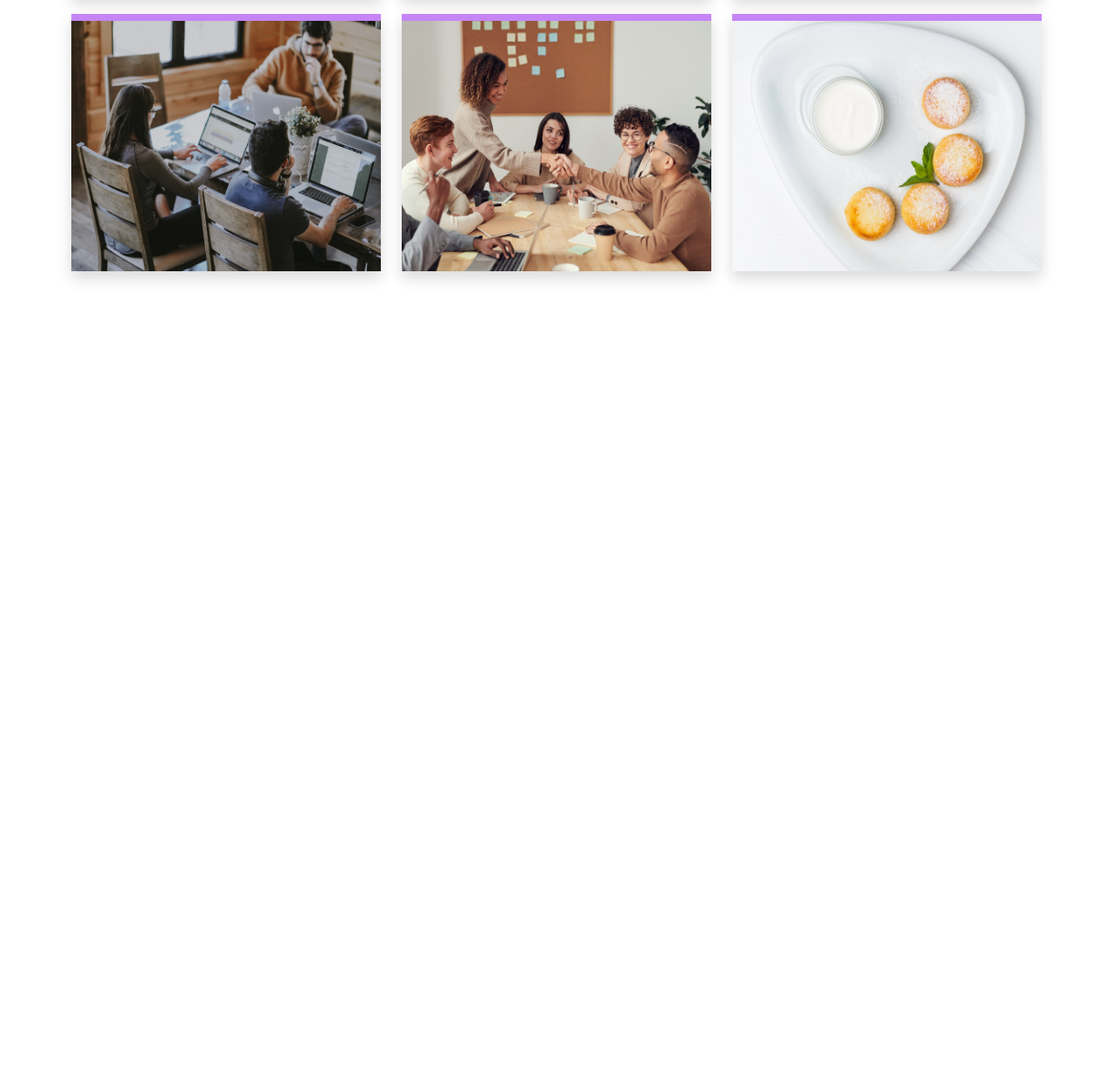
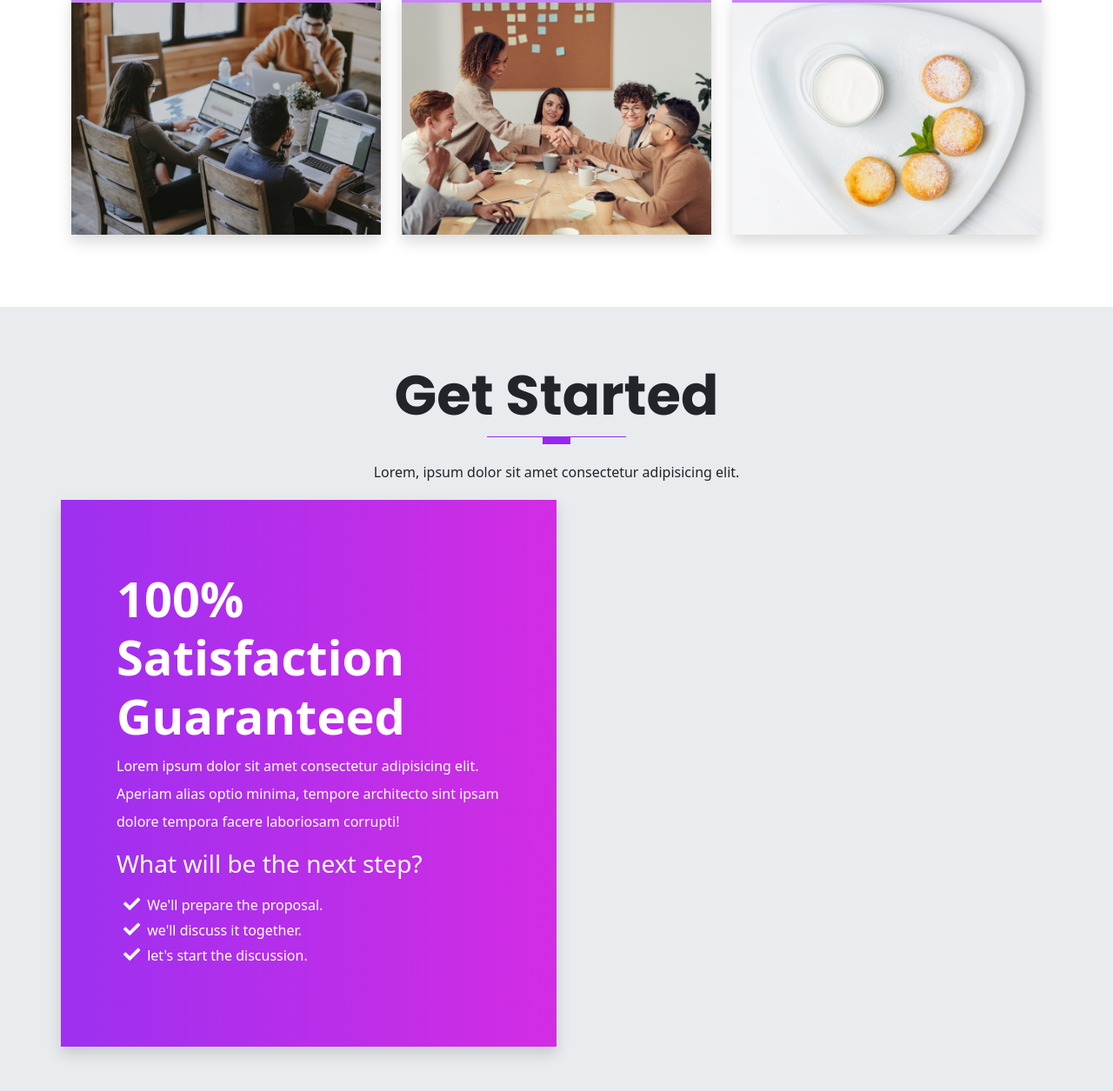
Before and after one commit to iIlumi/fcc_portfolio_bs5, a website: page index.html in a window 1280 px wide. Shown: the part 6046-7301 px from the top of the page at 87% size. Before the commit the page ends 6441 px from the top, so only its background shows below. Drawn offline with Linux system fonts and the light colour scheme.

Commit message:
note problem w img and overflow hidden, cta-left

```diff
--- a/index.html
+++ b/index.html
@@ -851,6 +851,39 @@
       </div>
     </section>
 
+    <section id="contact" class="get-started">
+      <div class="container">
+        <div class="row text-center">
+          <h1 class="display-3 fw-bold text-capitalize">get started</h1>
+          <div class="heading-line"></div>
+          <p class="lh-lg">
+            Lorem, ipsum dolor sit amet consectetur adipisicing elit.
+          </p>
+        </div>
+        <div class="row">
+          <div class="col-12 col-lg-6 text-white gradient shadow p-3">
+            <div class="cta-info w-100">
+              <h4 class="display-4 fw-bold">100% Satisfaction Guaranteed</h4>
+              <p class="lh-lg">
+                Lorem ipsum dolor sit amet consectetur adipisicing elit. Aperiam
+                alias optio minima, tempore architecto sint ipsam dolore tempora
+                facere laboriosam corrupti!
+              </p>
+              <h3 class="display-3--brief">What will be the next step?</h3>
+              <ul class="cta-info__list">
+                <li>We'll prepare the proposal.</li>
+                <li>we'll discuss it together.</li>
+                <li>let's start the discussion.</li>
+              </ul>
+            </div>
+          </div>
+          <div class="col-12 col-lg-6">
+
+          </div>
+      </div>
+      </div>
+    </section>
+
     <script src="./assets/vendors/js/glightbox.js"></script>
     <script type="text/javascript">
       const lightbox = GLightbox({
--- a/scss/components/_mixins.scss
+++ b/scss/components/_mixins.scss
@@ -12,3 +12,11 @@
   left: 50%;
   transform: translate(-50%, -50%);
 }
+
+.gradient {
+  background: linear-gradient(
+    to right,
+    rgba($primary, 0.95),
+    rgba($secondary, 0.95)
+  );
+}
--- a/scss/sections/_get-started.scss
+++ b/scss/sections/_get-started.scss
@@ -0,0 +1,31 @@
+.get-started {
+  padding: 4rem 0;
+  background-color: $gray-200;
+}
+
+.cta-info {
+  padding: 3rem;
+  margin: 1rem 0;
+
+}
+
+.cta-info__list {
+  //   position: relative;
+  display: block;
+  padding-top: 0.5rem;
+  padding-left: 0.5rem;
+
+  margin-bottom: 0.7rem;
+
+  list-style-type: none;
+
+  li::before {
+    content: '\f00c';
+
+    font-family: 'Font Awesome 5 Free';
+    font-weight: 600;
+    font-size: 1.2rem;
+
+    margin-right: 0.5rem;
+  }
+}
--- a/scss/sections/_portfolio.scss
+++ b/scss/sections/_portfolio.scss
@@ -6,10 +6,16 @@
   }
 }
 
+// ờ màn ipad, xoay ngang hình sẽ hơi scale
+// Fix bằng set max-height có vẻ chưa ổn lắm
+// Nếu hình kích thước nhỏ ko đủ max height sẽ có vấn đề
+// overflow lu1cna2y có khả năng lòi vô
+
 .portfolio-box {
   position: relative;
   width: 100%;
-  height: 18.5rem;
+//   height: 18.5rem;
+  max-height: 18.5rem;
 
   border-top: 0.5rem solid lighten($primary, 20%);
   margin-bottom: 1.2rem;
@@ -20,7 +26,7 @@
   //   Xử lý chấp nhận strech hình ra
   img {
     width: 100%;
-    height: 100%;
+    // height: 100%;
   }
 
   &:hover {
```
Also changed, not shown: css/style.css, 1 other file.
